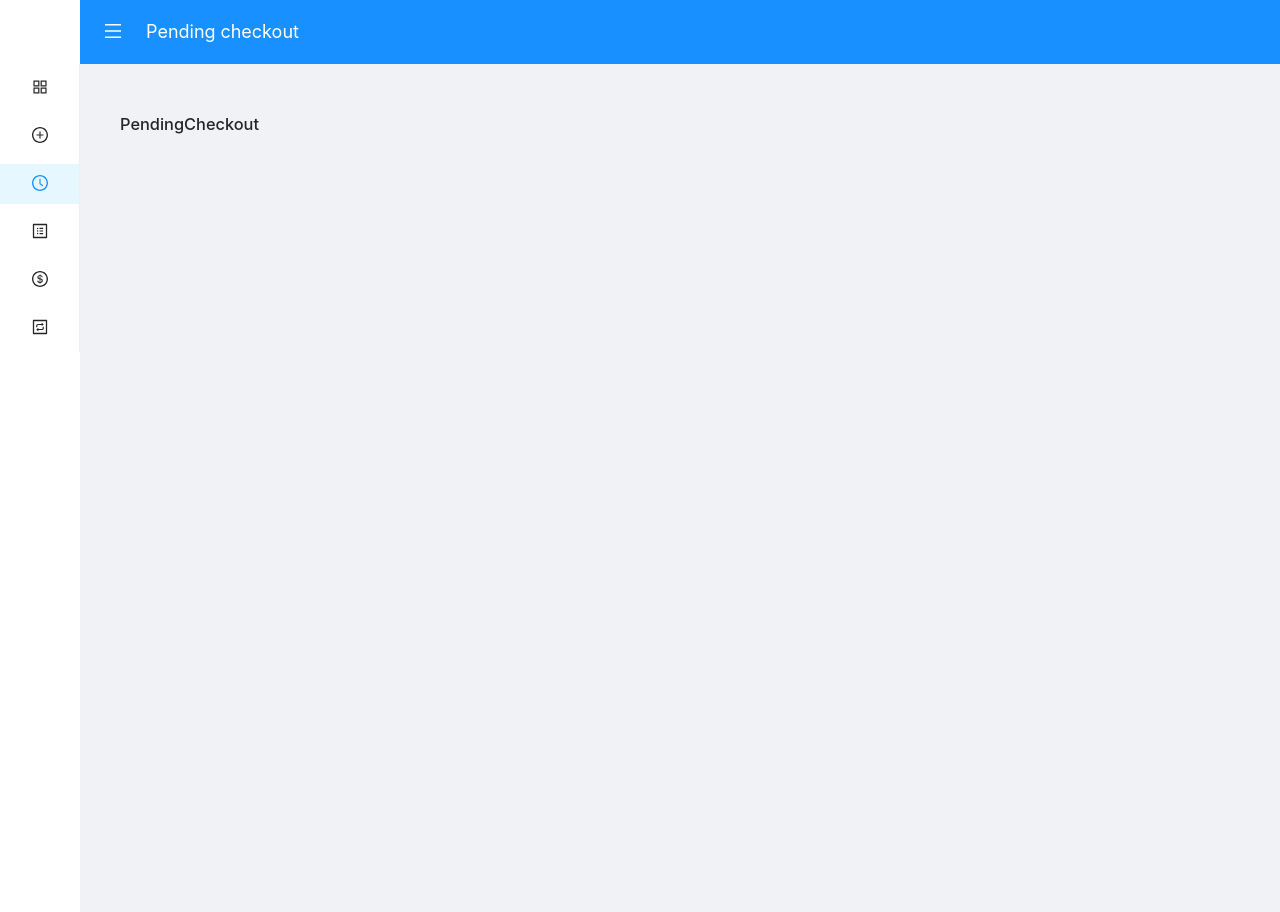
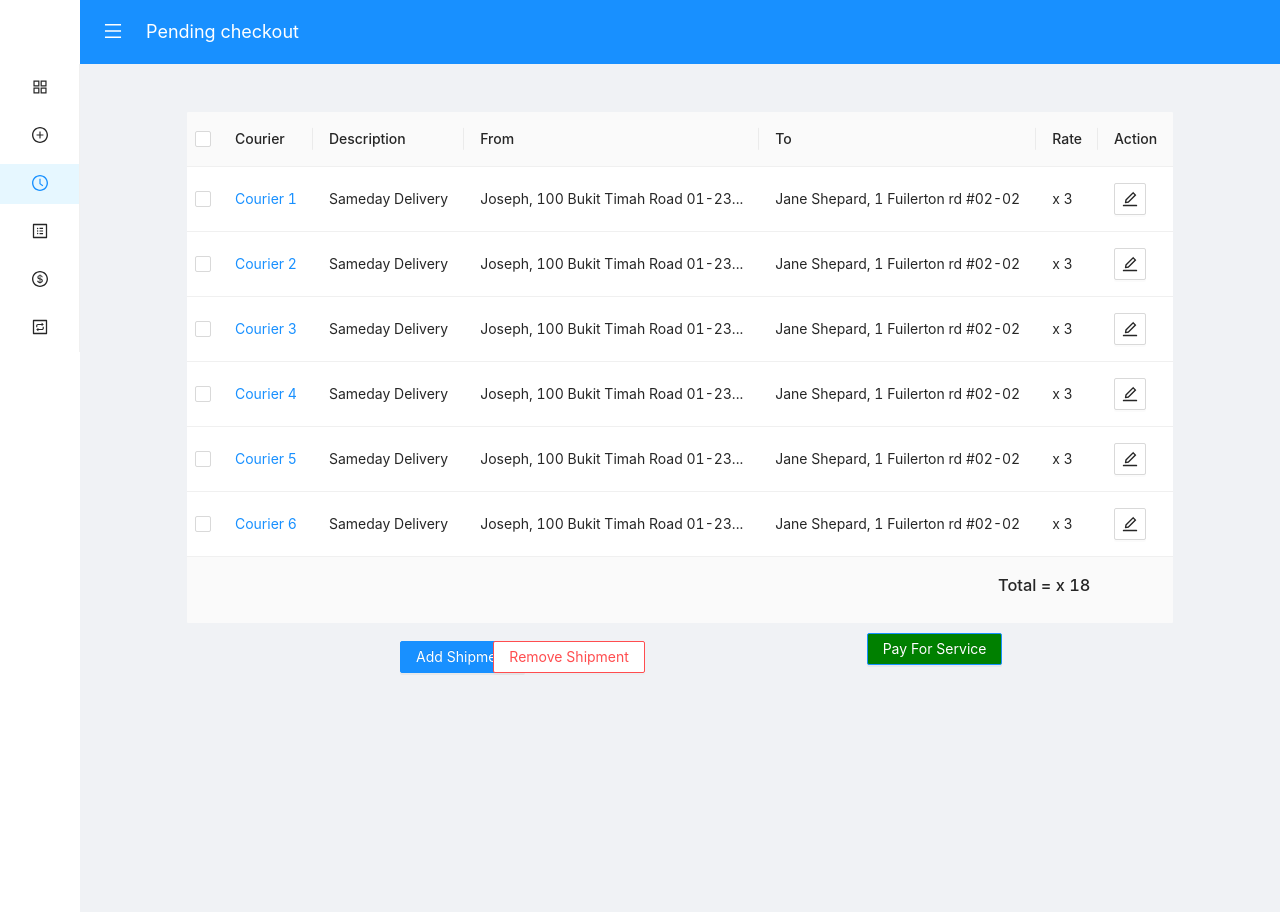
Before and after one commit to zulnabil/react-ant, a React (Create React App) app: page /pending-checkout in a window 1280 px wide. Built offline with nearby package versions, Linux system fonts and the light colour scheme.

Commit message:
Add : design PendingCheckout done

```diff
--- a/src/pages/PendingCheckout.js
+++ b/src/pages/PendingCheckout.js
@@ -1,5 +1,170 @@
+import React, { useState } from 'react';
+import { Row, Col, Table, Button} from "antd"
+import {
+  EditOutlined
+} from "@ant-design/icons"
+
+
 function PendingCheckout() {
-  return <h3>PendingCheckout</h3>
+
+  const columns = [
+    {
+      title: 'Courier',
+      dataIndex: 'courier',
+      render: (text) => <a>{text}</a>,
+    },
+    {
+      title: 'Description',
+      dataIndex: 'description',
+    },
+    {
+      title: 'From',
+      dataIndex: 'from',
+    },
+    {
+      title: 'To',
+      dataIndex: 'to',
+    },
+    {
+      title: 'Rate',
+      dataIndex: 'rate',
+    },
+    {
+      title: 'Action',
+      dataIndex: 'action',
+    },
+  ];
+  const data = [
+    {
+      key: '1',
+      courier: 'Courier 1',
+      description: 'Sameday Delivery',
+      from: 'Joseph, 100 Bukit Timah Road 01-23...',
+      to: 'Jane Shepard, 1 Fuilerton rd #02-02',
+      rate: 'x 3',
+      action: <Button icon={<EditOutlined />} />
+    },
+    {
+      key: '2',
+      courier: 'Courier 2',
+      description: 'Sameday Delivery',
+      from: 'Joseph, 100 Bukit Timah Road 01-23...',
+      to: 'Jane Shepard, 1 Fuilerton rd #02-02',
+      rate: 'x 3',
+      action: <Button icon={<EditOutlined />} />
+    },
+    {
+      key: '3',
+      courier: 'Courier 3',
+      description: 'Sameday Delivery',
+      from: 'Joseph, 100 Bukit Timah Road 01-23...',
+      to: 'Jane Shepard, 1 Fuilerton rd #02-02',
+      rate: 'x 3',
+      action: <Button icon={<EditOutlined />} />
+    },
+    {
+      key: '4',
+      courier: 'Courier 4',
+      description: 'Sameday Delivery',
+      from: 'Joseph, 100 Bukit Timah Road 01-23...',
+      to: 'Jane Shepard, 1 Fuilerton rd #02-02',
+      rate: 'x 3',
+      action: <Button icon={<EditOutlined />} />
+    },
+    {
+      key: '5',
+      courier: 'Courier 5',
+      description: 'Sameday Delivery',
+      from: 'Joseph, 100 Bukit Timah Road 01-23...',
+      to: 'Jane Shepard, 1 Fuilerton rd #02-02',
+      rate: 'x 3',
+      action: <Button icon={<EditOutlined />} />
+    },
+    {
+      key: '6',
+      courier: 'Courier 6',
+      description: 'Sameday Delivery',
+      from: 'Joseph, 100 Bukit Timah Road 01-23...',
+      to: 'Jane Shepard, 1 Fuilerton rd #02-02',
+      rate: 'x 3',
+      action: <Button icon={<EditOutlined />} />
+    },
+
+  ]; // rowSelection object indicates the need for row selection
+
+  const rowSelection = {
+    onChange: (selectedRowKeys, selectedRows) => {
+      console.log(`selectedRowKeys: ${selectedRowKeys}`, 'selectedRows: ', selectedRows);
+    },
+    getCheckboxProps: (record) => ({
+      disabled: record.name === 'Disabled User',
+      // Column configuration not to be checked
+      name: record.name,
+    }),
+  };
+
+  const [selectionType, setSelectionType] = useState('checkbox');
+
+  return (
+
+    <section className="app-section">
+      <Row justify="center">
+        <div>
+          <Table
+            pagination={false}
+            rowSelection={{
+              type: selectionType,
+              ...rowSelection,
+            }}
+            columns={columns}
+            dataSource={data}
+            footer={() => (
+              <Row>
+                <Col offset={20}>
+                <h3>Total = x 18</h3>
+                </Col>
+              </Row>
+            )}
+          />
+        </div>
+      </Row>
+
+      <Row >
+
+        <Col span={2} offset={6} >
+
+          <Button
+            type="primary"
+            style={{ marginTop: 18 }}
+            >
+            Add Shipment
+          </Button>
+        </Col>
+        <Col span={2}>
+          <Button
+            danger
+            style={{ marginTop: 18 }}
+            >
+            Remove Shipment
+          </Button>
+        </Col>
+        <Col span={3} offset={6}>
+
+          <Button
+            type="primary"
+            style={{ marginTop: 10, backgroundColor: 'green'}}
+            >
+            Pay For Service
+          </Button>
+        </Col>
+
+      </Row>
+
+    </section>
+
+
+
+  )
 }
 
 export default PendingCheckout
```
Also changed, not shown: 1 other file (tests, documents, lock files or other folders).
